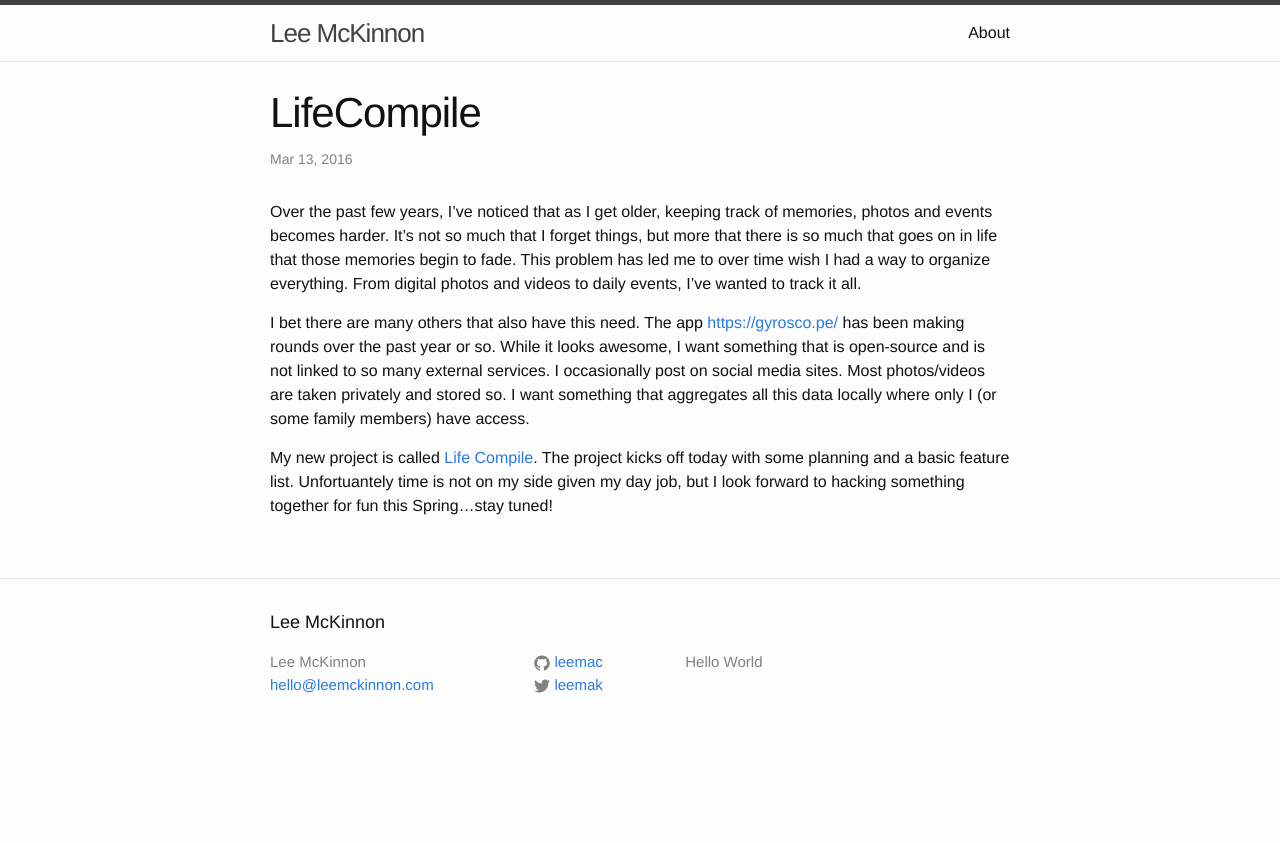
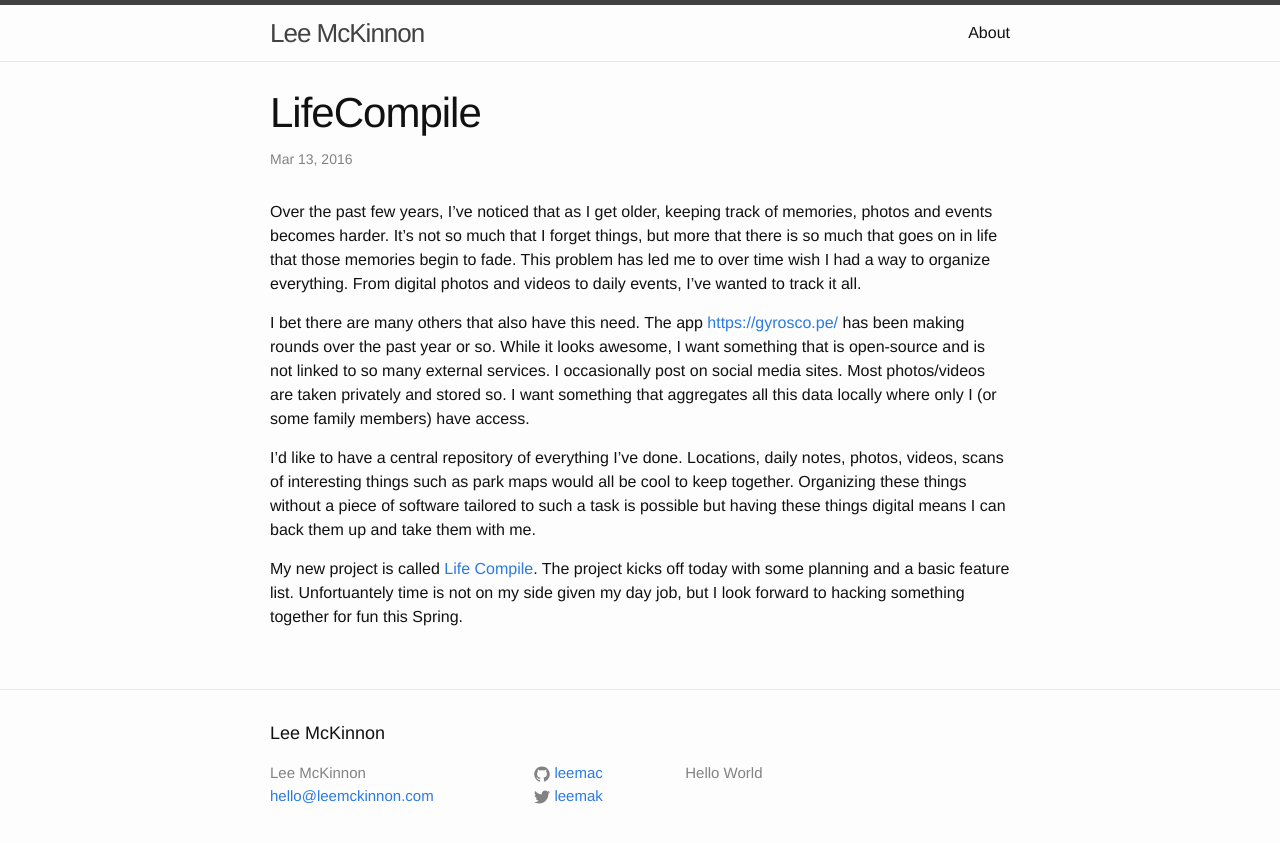
Before and after one commit to leemac/leemac.github.io, a Jekyll site: the page built from _posts/2016-03-13-lifecompile.md, in a window 1280 px wide. Shown: the top 843 px of the page. Built offline with Jekyll 4.4.1, drawn with Linux system fonts in a browser that asks for light colours.

Commit message:
Update 2016-03-13-lifecompile.md

```diff
--- a/_posts/2016-03-13-lifecompile.md
+++ b/_posts/2016-03-13-lifecompile.md
@@ -7,4 +7,6 @@ Over the past few years, I've noticed that as I get older, keeping track of memo
 
 I bet there are many others that also have this need. The app [https://gyrosco.pe/](https://gyrosco.pe/) has been making rounds over the past year or so. While it looks awesome, I want something that is open-source and is not linked to so many external services. I occasionally post on social media sites. Most photos/videos are taken privately and stored so. I want something that aggregates all this data locally where only I (or some family members) have access.
 
-My new project is called [Life Compile](http://lifecompile.com). The project kicks off today with some planning and a basic feature list. Unfortuantely time is not on my side given my day job, but I look forward to hacking something together for fun this Spring...stay tuned!
+I'd like to have a central repository of everything I've done. Locations, daily  notes, photos, videos, scans of interesting things such as park maps would all be cool to keep together. Organizing these things without a piece of software tailored to such a task is possible but having these things digital means I can back them up and take them with me.
+
+My new project is called [Life Compile](http://lifecompile.com). The project kicks off today with some planning and a basic feature list. Unfortuantely time is not on my side given my day job, but I look forward to hacking something together for fun this Spring.
```
